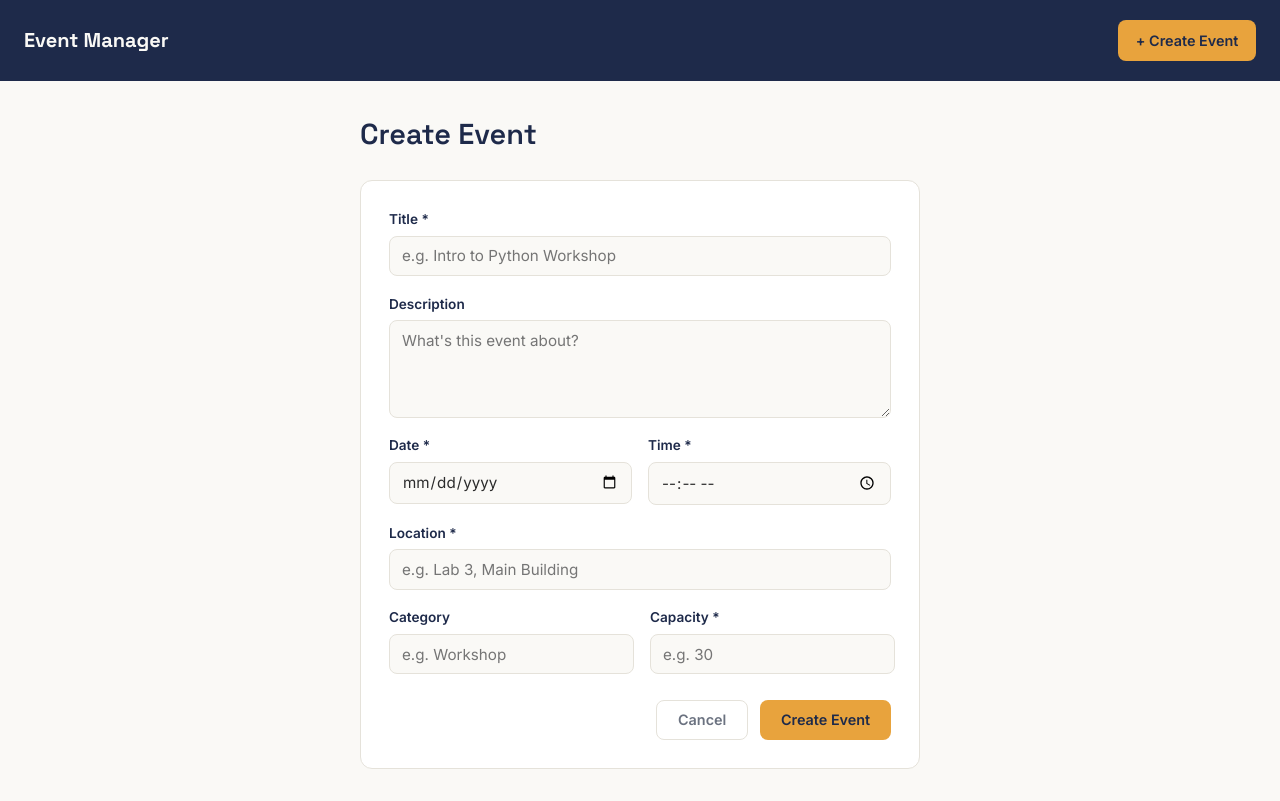
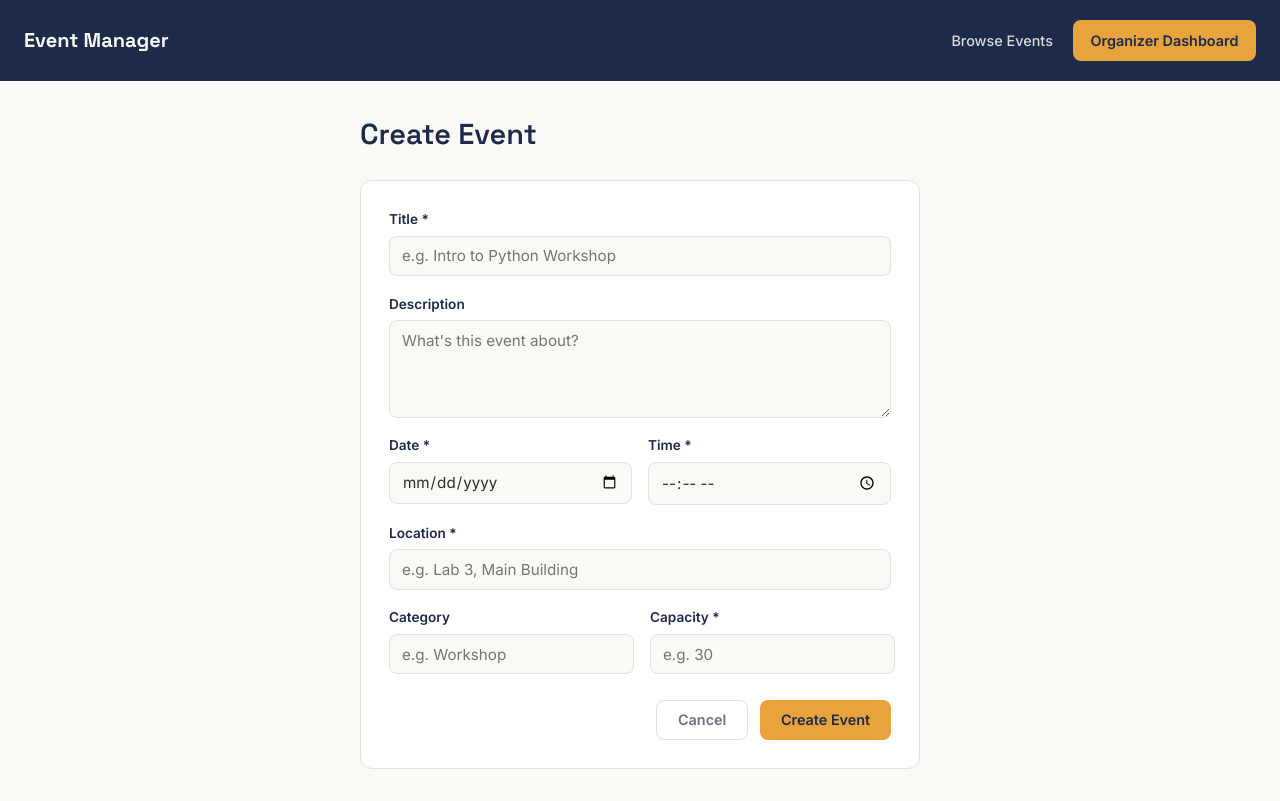
Before and after one commit to Sifen-W/event-management-system, a React (Vite) app in the folder client/: page /events/new in a window 1280 px wide. Built offline with nearby package versions, Linux system fonts and the light colour scheme.

Commit message:
Add organizer dashboard view, separate from public browsing

```diff
--- a/client/src/App.css
+++ b/client/src/App.css
@@ -23,6 +23,22 @@
 }
 .btn-create:hover { background: var(--amber-dark); }
 
+.nav-links {
+  display: flex;
+  align-items: center;
+  gap: 1.25rem;
+}
+
+.nav-links a:not(.btn-create) {
+  color: var(--cream);
+  font-size: 0.9rem;
+  font-weight: 500;
+  opacity: 0.85;
+}
+.nav-links a:not(.btn-create):hover {
+  opacity: 1;
+}
+
 main { max-width: 1100px; margin: 0 auto; padding: 2rem 1.5rem; }
 
 @media (max-width: 480px) {
--- a/client/src/App.jsx
+++ b/client/src/App.jsx
@@ -9,14 +9,20 @@ function App() {
     <div className="app">
       <header className="navbar">
         <Link to="/" className="logo">Event Manager</Link>
-        <Link to="/events/new" className="btn-create">+ Create Event</Link>
+        <nav className="nav-links">
+          <Link to="/">Browse Events</Link>
+          <Link to="/organizer" className="btn-create">Organizer Dashboard</Link>
+        </nav>
       </header>
 
       <main>
         <Routes>
-          <Route path="/" element={<EventsList />} />
+          <Route path="/" element={<EventsList isOrganizer={false} />} />
+          <Route path="/events/:id" element={<EventDetail isOrganizer={false} />} />
+
+          <Route path="/organizer" element={<EventsList isOrganizer={true} />} />
+          <Route path="/organizer/events/:id" element={<EventDetail isOrganizer={true} />} />
           <Route path="/events/new" element={<EventForm />} />
-          <Route path="/events/:id" element={<EventDetail />} />
           <Route path="/events/:id/edit" element={<EventForm />} />
         </Routes>
       </main>
--- a/client/src/pages/EventDetail.jsx
+++ b/client/src/pages/EventDetail.jsx
@@ -2,7 +2,7 @@ import { useState, useEffect } from 'react'
 import { useParams, useNavigate, Link } from 'react-router-dom'
 import './EventDetail.css'
 
-function EventDetail() {
+function EventDetail({ isOrganizer }) {
   const { id } = useParams()
   const navigate = useNavigate()
 
@@ -79,7 +79,7 @@ function loadEvent() {
 
   return (
     <div className="detail-page">
-      <Link to="/" className="back-link">← Back to events</Link>
+      <Link to={isOrganizer ? '/organizer' : '/'} className="back-link">← Back to events</Link>
 
       <div className="detail-header">
         <div>
@@ -88,10 +88,12 @@ function loadEvent() {
           <p className="event-meta">{event.date} · {event.time}</p>
           <p className="event-meta">{event.location}</p>
         </div>
-        <div className="detail-actions">
-          <Link to={`/events/${id}/edit`} className="btn-secondary">Edit</Link>
-          <button className="btn-danger" onClick={handleDelete}>Delete</button>
-        </div>
+        {isOrganizer && (
+          <div className="detail-actions">
+            <Link to={`/events/${id}/edit`} className="btn-secondary">Edit</Link>
+            <button className="btn-danger" onClick={handleDelete}>Delete</button>
+          </div>
+        )}
       </div>
 
       {event.description && <p className="event-description">{event.description}</p>}
--- a/client/src/pages/EventsList.css
+++ b/client/src/pages/EventsList.css
@@ -76,3 +76,14 @@
 .event-spots.full {
   color: var(--danger);
 }
+.list-header {
+  display: flex;
+  justify-content: space-between;
+  align-items: center;
+  flex-wrap: wrap;
+  gap: 1rem;
+  margin-bottom: 1.5rem;
+}
+.list-header .page-title {
+  margin-bottom: 0;
+}
--- a/client/src/pages/EventsList.jsx
+++ b/client/src/pages/EventsList.jsx
@@ -2,7 +2,7 @@ import { useEffect, useState } from 'react'
 import { Link } from 'react-router-dom'
 import './EventsList.css'
 
-function EventsList() {
+function EventsList({ isOrganizer }) {
   const [events, setEvents] = useState([])
   const [loading, setLoading] = useState(true)
 
@@ -21,21 +21,25 @@ function EventsList() {
     return (
       <div className="empty-state">
         <h2>No events yet</h2>
-        <p>Create your first event to get started.</p>
-        <Link to="/events/new" className="btn-create">+ Create Event</Link>
+        <p>{isOrganizer ? 'Create your first event to get started.' : 'Check back soon.'}</p>
+        {isOrganizer && <Link to="/events/new" className="btn-create">+ Create Event</Link>}
       </div>
     )
   }
 
   return (
     <div>
-      <h1 className="page-title">Upcoming Events</h1>
+      <div className="list-header">
+        <h1 className="page-title">{isOrganizer ? 'Manage Events' : 'Upcoming Events'}</h1>
+        {isOrganizer && <Link to="/events/new" className="btn-create">+ Create Event</Link>}
+      </div>
       <div className="events-grid">
         {events.map(event => {
           const spotsLeft = event.capacity - event.attendee_count
           const isFull = spotsLeft <= 0
+          const linkTo = isOrganizer ? `/organizer/events/${event.id}` : `/events/${event.id}`
           return (
-            <Link to={`/events/${event.id}`} key={event.id} className="event-card">
+            <Link to={linkTo} key={event.id} className="event-card">
               {event.category && <span className="event-category">{event.category}</span>}
               <h3>{event.title}</h3>
               <p className="event-meta">{event.date} · {event.time}</p>
```
